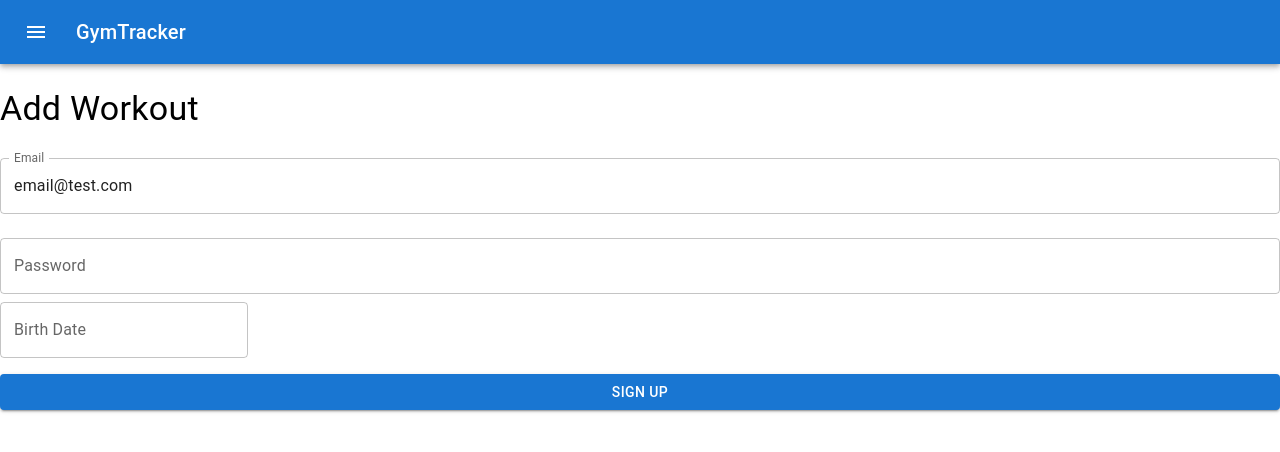
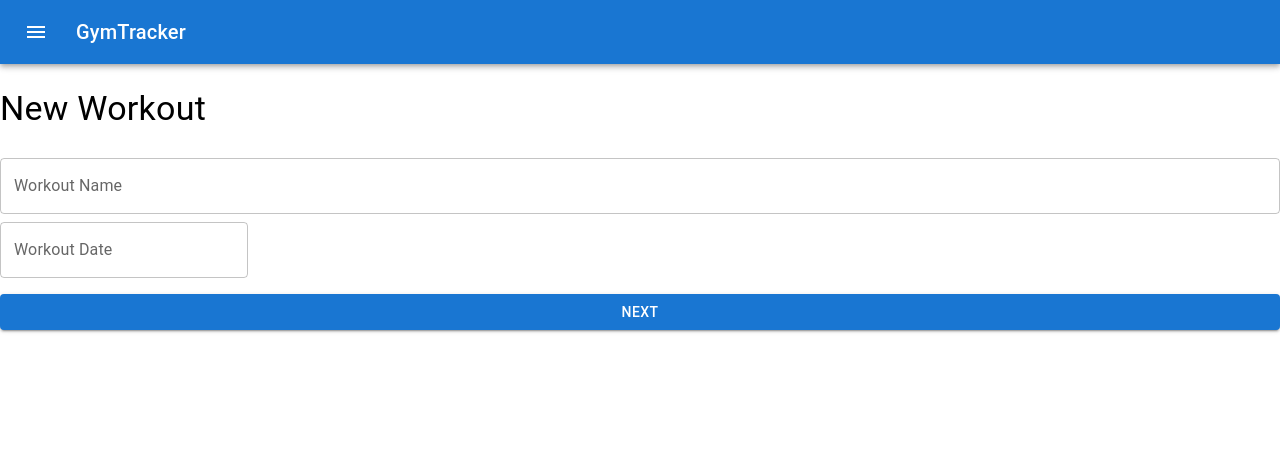
Before and after one commit to Ofutera/gymTracker, a React (Create React App) app: page / in a window 1280 px wide. Shown: the top 452 px of the page. Built offline with nearby package versions, Linux system fonts and the light colour scheme.

Commit message:
feat: change inputs in form

```diff
--- a/src/App.js
+++ b/src/App.js
@@ -8,7 +8,7 @@ function App() {
   return (
     <LocalizationProvider dateAdapter={AdapterDayjs}>
      <Home />
-     </LocalizationProvider>
+    </LocalizationProvider>
   );
 }
 
--- a/src/components/Forms/AddWorkout/AddWorkout.jsx
+++ b/src/components/Forms/AddWorkout/AddWorkout.jsx
@@ -1,14 +1,18 @@
 import React from 'react';
 import { useForm, Controller } from 'react-hook-form';
-import { TextField, Button, Box, Typography } from '@mui/material';
+import { TextField, Button, Box, Typography , Select, MenuItem, InputLabel} from '@mui/material';
 import { DatePicker } from '@mui/x-date-pickers/DatePicker';
+import FormControl from '@mui/material/FormControl';
+
 
 const AddWorkout = () => {
-  const { handleSubmit, control, formState: { errors } } = useForm({defaultValues:{email: "email@test.com"}});
+
+  const { handleSubmit, control, formState: { errors } } = useForm();
 
   const onSubmit = data => {
     console.log(data);
   };
+
 
   return (
       <Box
@@ -18,65 +22,40 @@ const AddWorkout = () => {
         sx={{ mt: 3 }}
       >
         <Typography variant="h4" component="h1" gutterBottom>
-          Add Workout
+          New Workout
         </Typography>
         <Controller
-          name="email"
+          name="workoutName"
           control={control}
           defaultValue=""
-          rules={{
-            required: 'Email is required',
-            pattern: {
-              value: /^[a-zA-Z0-9_.+-]+@[a-zA-Z0-9-]+\.[a-zA-Z0-9-.]+$/,
-              message: 'Invalid email address'
-            }
-          }}
           render={({ field }) => (
             <TextField
               {...field}
-              label="Email"
+              label="Workout Name"
               variant="outlined"
               fullWidth
               margin="normal"
-              error={!!errors.email}
-              helperText={errors.email ? errors.email.message : ''}
+              error={!!errors.workoutName}
+              helperText={errors.workoutName && errors.workoutName.message}
             />
           )}
         />
         <Controller
-          name="password"
-          control={control}
-          defaultValue=""
-          rules={{ required: 'Password is required' }}
-          render={({ field }) => (
-            <TextField
-              {...field}
-              label="Password"
-              type="password"
-              variant="outlined"
-              fullWidth
-              margin="normal"
-              error={!!errors.password}
-              helperText={errors.password ? errors.password.message : ''}
-            />
-          )}
-        />
-        <Controller
-          name="birthDate"
+          name="workoutDate"
           control={control}
           defaultValue={null}
-          rules={{ required: 'Birth date is required' }}
+          rules={{ required: 'Workout date is required' }}
           render={({ field }) => (
             <DatePicker
               {...field}
-              label="Birth Date"
+              label="Workout Date"
               renderInput={(params) => (
                 <TextField
                   {...params}
                   fullWidth
                   margin="normal"
-                  error={!!errors.birthDate}
-                  helperText={errors.birthDate ? errors.birthDate.message : ''}
+                  error={!!errors.workoutDate}
+                  helperText={errors.workoutDate ? errors.workoutDate.message : ''}
                 />
               )}
             />
@@ -89,10 +68,26 @@ const AddWorkout = () => {
           color="primary"
           sx={{ mt: 2 }}
         >
-          Sign Up
+          Next
         </Button>
       </Box>
   );
 };
 
 export default AddWorkout;
+
+// move to step 2
+{/* <FormControl fullWidth>
+<InputLabel id="demo-simple-select-label">Exercise</InputLabel>
+<Select
+  labelId="demo-simple-select-label"
+  id="demo-simple-select"
+  // value={age}
+  label="Exercise"
+  // onChange={handleChange}
+>
+  <MenuItem value={10}>Ten</MenuItem>
+  <MenuItem value={20}>Twenty</MenuItem>
+  <MenuItem value={30}>Thirty</MenuItem>
+</Select>
+</FormControl> */}
```
